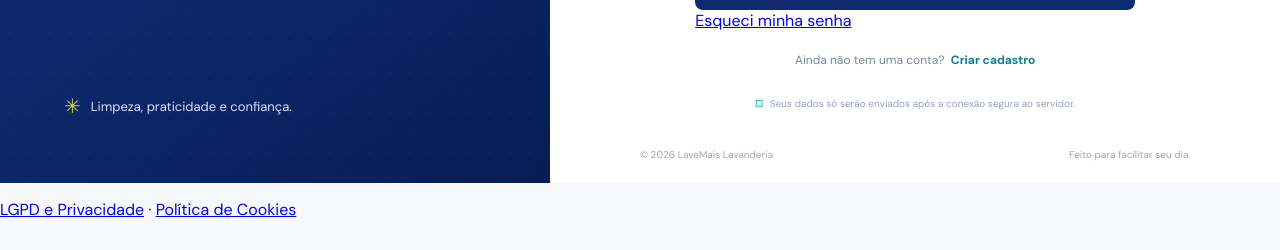
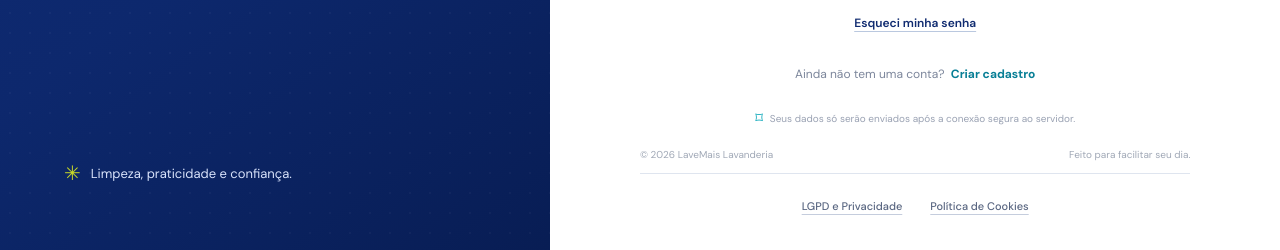
Before and after one commit to daciosoares009-afk/Lava, a website: page index.html in a window 1280 px wide. Shown: the part 617-867 px from the top of the page. Drawn offline with Linux system fonts and the light colour scheme; no server answers.

Commit message:
feat: estilização dos links

```diff
--- a/index.html
+++ b/index.html
@@ -64,7 +64,7 @@
               <small class="field-error" aria-live="polite"></small>
             </label>
             <button class="submit-button" type="submit"><span>Entrar na minha conta</span><span class="button-arrow" aria-hidden="true">→</span></button>
-            <a href="/recuperar-senha">Esqueci minha senha</a>
+            <a class="forgot-password-link" href="/recuperar-senha">Esqueci minha senha</a>
             <p class="form-feedback" role="status" aria-live="polite"></p>
             <button class="logout-button" type="button" hidden>Sair da conta</button>
             <p class="switch-prompt">Ainda não tem uma conta? <button type="button" data-switch="register">Criar cadastro</button></p>
@@ -93,9 +93,8 @@
           </form>
           <p class="privacy-note"><span aria-hidden="true">⌑</span> Seus dados só serão enviados após a conexão segura ao servidor.</p>
         </div>
-        <footer class="form-footer"><span>© <span id="year"></span> LaveMais Lavanderia</span><span>Feito para facilitar seu dia.</span></footer>
+        <footer class="form-footer"><span>© <span id="year"></span> LaveMais Lavanderia</span><span>Feito para facilitar seu dia.</span><nav class="auth-legal-links" aria-label="Privacidade e cookies"><a href="/privacidade">LGPD e Privacidade</a><a href="/cookies">Política de Cookies</a></nav></footer>
       </section>
     </main>
-  <footer><p><a href="/privacidade">LGPD e Privacidade</a> · <a href="/cookies">Política de Cookies</a></p></footer>
   </body>
 </html>
--- a/public/styles.css
+++ b/public/styles.css
@@ -3,3 +3,59 @@
 html,body{width:100%;min-height:100%}.auth-shell,.form-panel{width:100%;min-height:100vh;min-height:100svh}@media(max-width:680px){.auth-shell,.form-panel{min-height:100svh}}
 
 .google-access{margin:22px 0}.google-button{display:flex;align-items:center;justify-content:center;gap:12px;min-height:48px;width:100%;padding:12px 20px;border:1px solid #c4c7c5;border-radius:8px;background:#fff;color:#1f1f1f;text-decoration:none;font:600 14px Arial,sans-serif;transition:background .15s,border-color .15s}.google-button:hover{background:#f1f5f8;border-color:#8795a7}.google-button:focus-visible{outline:3px solid #087f96;outline-offset:3px}.google-button svg{flex-shrink:0}.google-feedback{margin:10px 0 0;font-size:13px;line-height:1.6;color:#596681}.google-feedback:empty{display:none}.auth-divider{display:flex;align-items:center;gap:14px;margin:20px 0 0;color:#75819a;font-size:12px}.auth-divider:before,.auth-divider:after{content:"";height:1px;flex:1;background:#e1e6ef}
+
+/* Secondary access and legal navigation share the authentication layout. */
+.forgot-password-link {
+  display: flex;
+  align-items: center;
+  justify-content: center;
+  width: fit-content;
+  min-height: 44px;
+  margin: 6px auto 0;
+  padding: 8px 12px;
+  border-radius: 6px;
+  color: var(--navy);
+  font-size: 12px;
+  font-weight: 600;
+  line-height: 1.5;
+  text-decoration: underline;
+  text-decoration-color: #bac8df;
+  text-underline-offset: 4px;
+  transition: color .15s, background-color .15s, text-decoration-color .15s;
+}
+.forgot-password-link:hover {
+  color: #087f96;
+  background: #eef8fa;
+  text-decoration-color: currentColor;
+}
+.form-footer { flex-wrap: wrap; align-items: center; }
+.auth-legal-links {
+  display: flex;
+  justify-content: center;
+  flex-wrap: wrap;
+  gap: 4px 20px;
+  width: 100%;
+  padding-top: 10px;
+  border-top: 1px solid var(--line);
+}
+.auth-legal-links a {
+  display: inline-flex;
+  align-items: center;
+  min-height: 44px;
+  padding: 6px 4px;
+  border-radius: 4px;
+  color: #596681;
+  font-size: 11px;
+  font-weight: 500;
+  line-height: 1.5;
+  text-decoration: underline;
+  text-decoration-color: #c5cddd;
+  text-underline-offset: 4px;
+  transition: color .15s, text-decoration-color .15s;
+}
+.auth-legal-links a:hover { color: var(--navy); text-decoration-color: currentColor; }
+.forgot-password-link:focus-visible,
+.auth-legal-links a:focus-visible { outline: 3px solid #08a6b8; outline-offset: 3px; }
+@media (prefers-reduced-motion: reduce) {
+  .forgot-password-link, .auth-legal-links a { transition: none; }
+}
```
